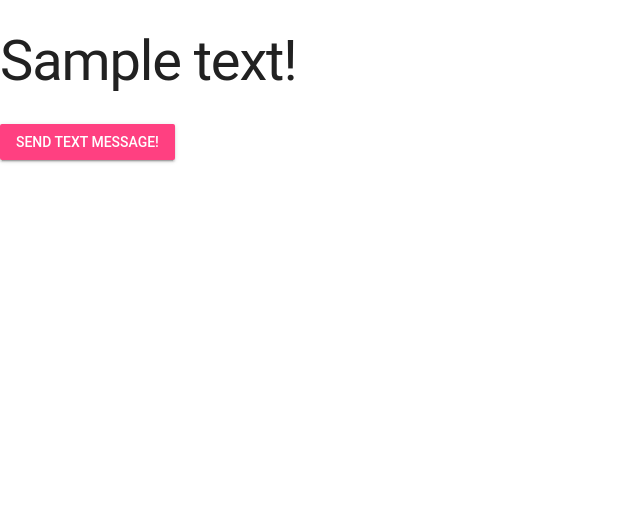
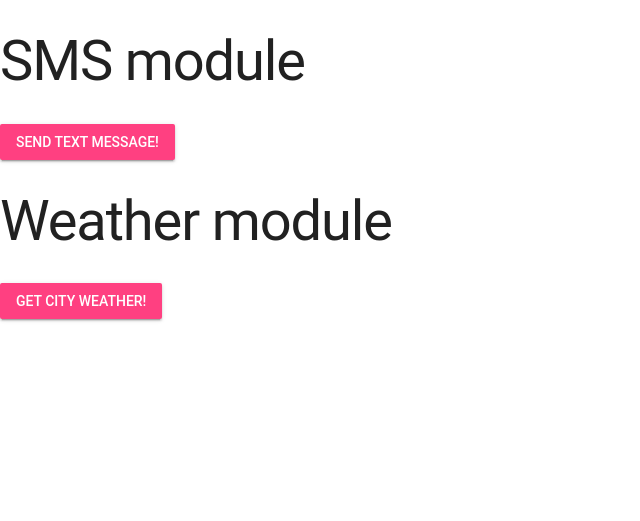
Before and after one commit to Derricks-OSS/sdghack, a Flask app: page / in a window 1280 px wide. Shown: the top 521 px of the page, without its empty margins (0-640 px from the left). Run offline with Flask 2, Linux system fonts and the light colour scheme.

Commit message:
weather module added

```diff
--- a/middleware/app.py
+++ b/middleware/app.py
@@ -1,5 +1,8 @@
 from flask import Flask, render_template
 from twilio.rest import Client
+import pyowm
+import datetime
+
 app = Flask(__name__)
 
 @app.route('/')
@@ -8,15 +11,34 @@ def hello_world():
 
 @app.route('/sms')
 def send_text():
+    msg = 'Welcome to the SDG Hackathon!'
     account_sid = 'ACe0cad0adc0ff1f750b61e94c566d1fa2'
     auth_token = '5bc8a5f9347360d81055a843ca03a247'
     client = Client(account_sid, auth_token)
 
     message = client.messages.create(
-                        body="Welcome to the SDG Hackathon",
+                        body="{}".format(msg),
                         from_='+19292051436',
                         to='+16462676977'
                     )
+    return msg
+
+
+@app.route('/weather')
+def get_weather():
+    city = 'New York'
+    owm = pyowm.OWM('7b455f897e82a55c1aa80ed8f1d3428d')
+    observation = owm.weather_at_place('{}, US'.format(city))
+    weather = observation.get_weather()
+    temperature = weather.get_temperature('fahrenheit')['temp']
+    wind = weather.get_wind('miles_hour')['speed']
+    humi = weather.get_humidity()
+    status = weather.get_detailed_status()
+    rain = weather.get_rain()
+    ans = ' Weather of {}:\ntemperature: {} (F), \nwind speed: {} (mph), \nhumidity: {}, \nstatus: {}, \nrain: {} '.format(city, temperature, wind, humi,status,rain)
+    ans = datetime.datetime.now().strftime("%Y-%m-%d %H:%M:%S") +'\n'+ ans
+    return ans
+
 
 if __name__ == '__main__':
     app.run()
--- a/middleware/templates/index.html
+++ b/middleware/templates/index.html
@@ -8,14 +8,20 @@
     <script defer src="https://code.getmdl.io/1.3.0/material.min.js"></script>
 </head>
 <body>
-    <h1>Sample text!</h1>
+    <h1>SMS module</h1>
     <form action="/sms">
 <!-- Accent-colored raised button with ripple -->
-<button class="mdl-button mdl-js-button mdl-button--raised mdl-js-ripple-effect mdl-button--accent" type="submit">
+	<button class="mdl-button mdl-js-button mdl-button--raised mdl-js-ripple-effect mdl-button--accent" type="submit">
     Send text message!
-  </button>
-</form>
+  	</button>
+	</form>
 
+	<h1>Weather module</h1>
+    <form action="/weather">
+	<button class="mdl-button mdl-js-button mdl-button--raised mdl-js-ripple-effect mdl-button--accent" type="submit">
+    Get city weather!
+  	</button>
+	</form>
 
 </body>
 </html>
```
Also changed, not shown: middleware/getWeather.py (added, +9 -0 lines), middleware/send_msg.py (+6 -5 lines), middleware/send_voice.py (added, +18 -0 lines).
